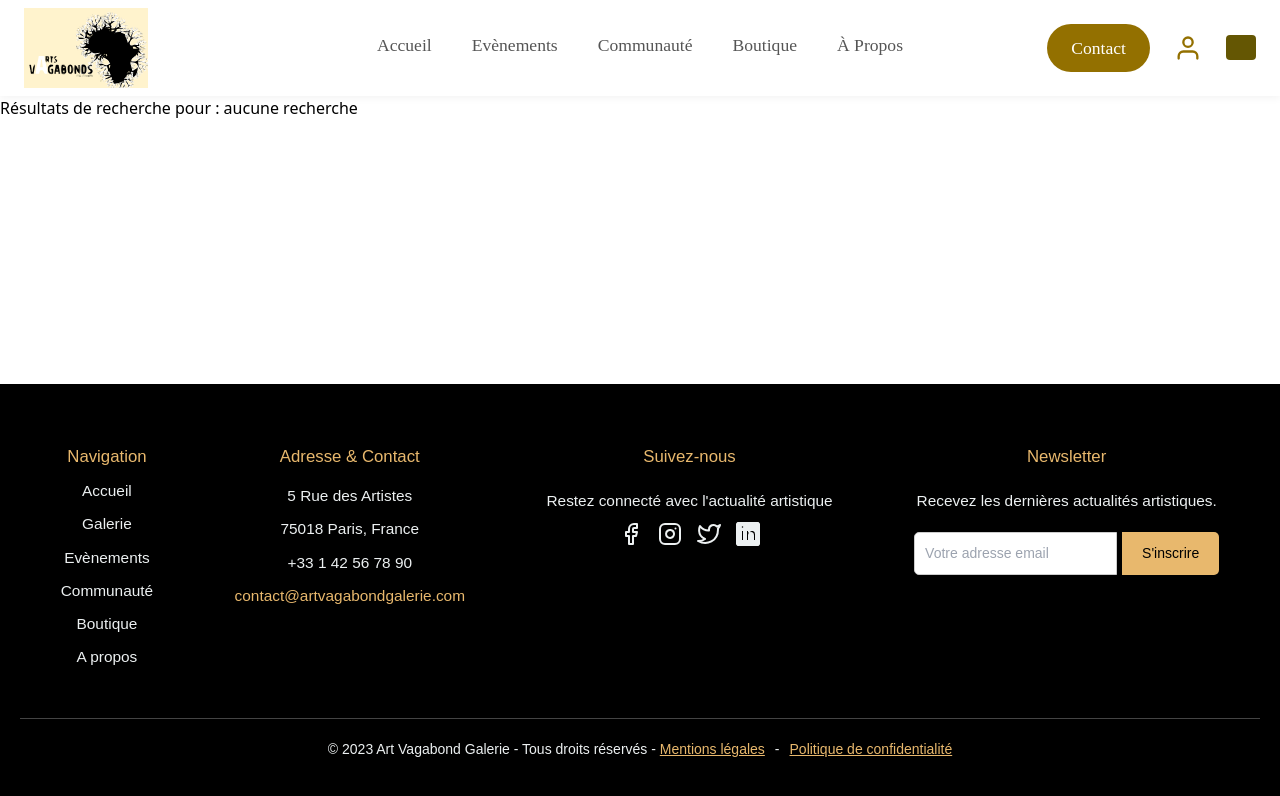
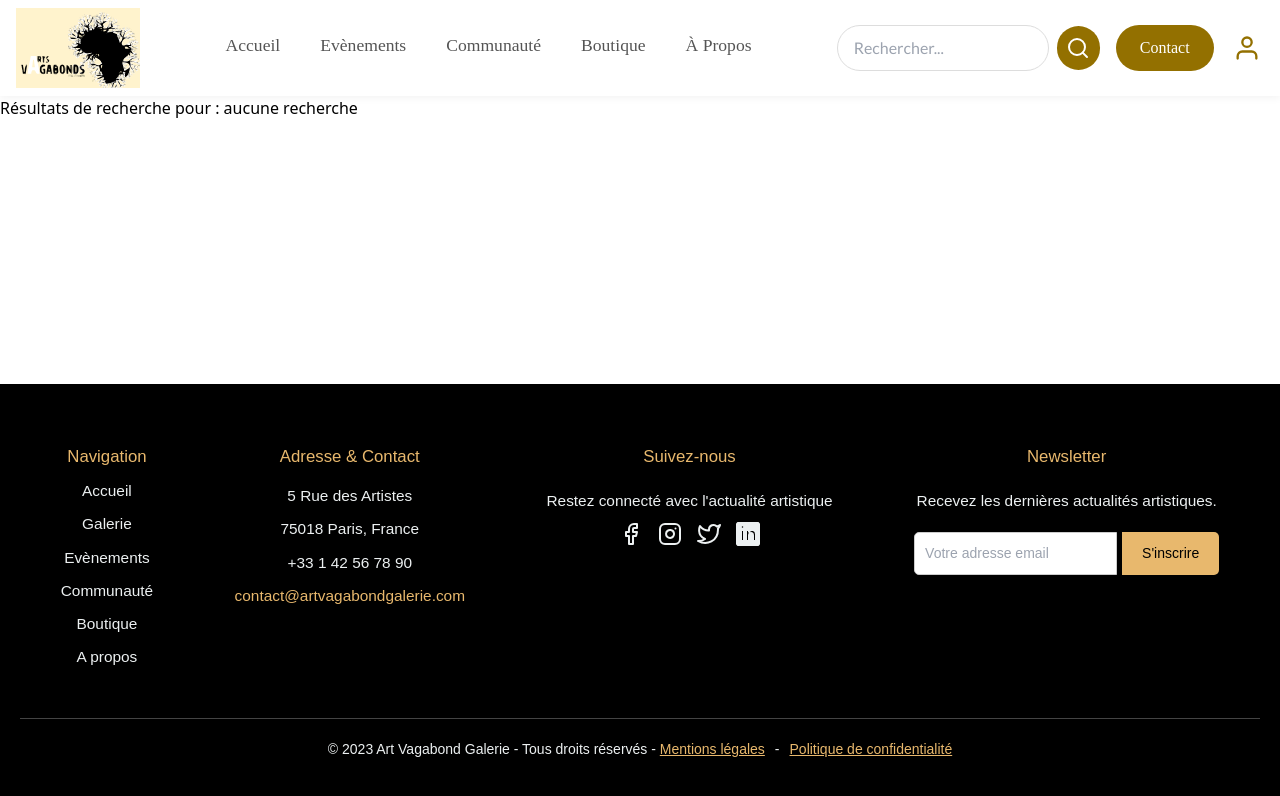
Before and after one commit to sossoumarcel/ArtVagabon, a Next.js app in the folder frontend/: page /recherche in a window 1280 px wide. Shown: the top 796 px of the page. Built offline with nearby package versions, Linux system fonts and the light colour scheme; a web font is replaced by a local one.

Commit message:
Modification du headnav

```diff
--- a/frontend/components/atoms/navigation/HeaderNav.module.css
+++ b/frontend/components/atoms/navigation/HeaderNav.module.css
@@ -1,45 +1,45 @@
 @import url('https://fonts.googleapis.com/css2?family=Akaya+Kanadaka&family=Lato:wght@400;700&display=swap');
 
 .header {
-  display: grid;
-  grid-template-columns: 1fr auto 1fr;
+  display: flex;
+  justify-content: space-between;
   align-items: center;
-  padding: 0.5rem 1.5rem;
+  padding: 0.5rem 1rem;
   background-color: #fff;
   box-shadow: 0 2px 8px rgba(0, 0, 0, 0.05);
   width: 100%;
-  max-width: 1400px;
   margin: 0 auto;
-  gap: 1.5rem;
+  gap: 1rem;
   font-family: 'Akaya Kanadaka', cursive;
   position: relative;
   z-index: 1001;
+  transition: padding 0.3s ease;
 }
 
 .left {
-  grid-column: 1 / 2;
-  justify-self: start;
+  flex-shrink: 0;
 }
 
 .left :global(svg),
 .left :global(img) {
   height: 80px;
   width: auto;
+  display: block;
+  transition: height 0.3s ease;
 }
 
 .nav {
-  grid-column: 2 / 3;
   display: flex;
   justify-content: center;
+  align-items: center;
   gap: 2.5rem;
 }
 
 .right {
-  grid-column: 3 / 4;
-  justify-self: end;
   display: flex;
   align-items: center;
-  gap: 1.5rem;
+  gap: 1rem;
+  flex-shrink: 0;
 }
 
 .navLink {
@@ -51,145 +51,83 @@
   padding-bottom: 5px;
   white-space: nowrap;
 }
+.navLink:hover, .active { color: #937000; }
+.navLink::after { content: ""; position: absolute; bottom: 0; left: 0; width: 0%; height: 2px; background-color: #937000; transition: width 0.3s ease; }
+.navLink:hover::after, .active::after { width: 100%; }
 
-.navLink:hover,
-.active {
-  color: #937000;
-}
+.searchContainer { display: flex; align-items: center; gap: 0.5rem; width: 100%; max-width: 350px; }
+.searchInput { flex-grow: 1; padding: 0.6rem 1rem; border: 1px solid #ddd; border-radius: 50px; font-size: 1rem; font-family: 'Lato', sans-serif; outline: none; transition: border-color 0.3s ease; }
+.searchInput:focus { border-color: #937000; }
+.searchButton { display: flex; align-items: center; justify-content: center; background-color: #937000; color: white; border: none; cursor: pointer; padding: 0.6rem; border-radius: 50%; transition: background-color 0.3s ease; }
+.searchButton:hover { background-color: #b38b00; color: white; }
 
-.navLink::after {
-  content: "";
-  position: absolute;
-  bottom: 0;
-  left: 0;
-  width: 0%;
-  height: 2px;
-  background-color: #937000;
-  transition: width 0.3s ease;
-}
+.contactBtn { background-color: #937000; color: white; padding: 0.7rem 1.5rem; border-radius: 50px; text-decoration: none; font-size: 1rem; transition: background-color 0.3s ease; border: none; white-space: nowrap; }
 
-.navLink:hover::after,
-.active::after {
-  width: 100%;
-}
+.profileIconLink, .searchIconLink { color: #937000; display: flex; align-items: center; padding: 0.2rem; }
+.profileIconLink :global(svg), .searchIconLink :global(svg) { width: 28px; height: 28px; fill: currentColor; transition: width 0.3s ease, height 0.3s ease; }
 
-.contactBtn {
-  background-color: #937000;
-  color: white;
-  padding: 0.7rem 1.5rem;
-  border-radius: 50px;
-  text-decoration: none;
-  font-size: 1.1rem;
-  transition: background-color 0.3s ease;
-  border: none;
-  white-space: nowrap;
-}
+.burgerBtn { display: none; flex-direction: column; justify-content: space-around; width: 30px; height: 25px; background: transparent; border: none; cursor: pointer; padding: 0; z-index: 1002; }
+.burgerBar { width: 100%; height: 3px; background-color: black; border-radius: 2px; transition: all 0.3s ease; }
+.burgerBarOpen1 { transform: rotate(45deg) translate(5px, 5px); }
+.burgerBarOpen2 { opacity: 0; }
+.burgerBarOpen3 { transform: rotate(-45deg) translate(7px, -7px); }
 
-.contactBtn:hover {
-  background-color: #7a5b00;
-}
-
-.profileIconLink {
-  color: #937000;
-}
-
-.profileIconLink svg {
-  width: 28px;
-  height: 28px;
-  fill: currentColor;
-}
-
-.burgerBtn {
-  display: flex;
-  flex-direction: column;
-  justify-content: space-around;
-  width: 30px;
-  height: 25px;
-  background: rgb(100, 86, 3);
-  border: none;
-  cursor: pointer;
-  padding: 0;
-  z-index: 12;
-  border-radius: 4px;
-}
-
-.burgerBar {
-  width: 100%;
-  height: 3px;
-  background-color: black;
-  border-radius: 2px;
-  transition: all 0.3s ease;
-}
-
-
-.burgerBarOpen:nth-child(1) {
-  transform: rotate(45deg) translate(5px, 5px);
-  background-color: white;
-}
-
-.burgerBarOpen:nth-child(2) {
-  opacity: 0;
-}
-
-.burgerBarOpen:nth-child(3) {
-  transform: rotate(-45deg) translate(5px, -5px);
-  background-color: white;
-}
-
-.burgerBtn svg {
-  width: 28px;
-  height: 28px;
-  fill: #000;
-}
-
-
-/* Menu mobile */
 .mobileNav {
   display: flex;
   flex-direction: column;
+  align-items: flex-start;
+  justify-content: flex-start;
   gap: 2rem;
-  align-items: center;
   position: fixed;
   top: 0;
   left: 0;
   right: 0;
   bottom: 0;
   background: white;
-  padding: 7rem 2rem 2rem;
+  padding: 1.5rem 2rem;
   z-index: 1000;
-  overflow-y: auto;
   transform: translateX(100%);
   transition: transform 0.3s ease;
+  overflow-y: auto;
+  padding-top: 6rem;
 }
 
-.mobileNav.open {
-  transform: translateX(0);
+.mobileNav.open { transform: translateX(0); }
+.mobileNav .navLink { font-size: 1.3rem; }
+
+/* --- DERNIER AJUSTEMENT --- */
+.mobileNav .contactBtn {
+  /* Le bouton s'adapte à son contenu et est aligné à gauche par son parent */
+  width: fit-content;
 }
 
-/* Responsive */
-@media (max-width: 1100px) {
-  .header {
-    display: flex;
-    justify-content: space-between;
-  }
+/* --- GESTION DE L'AFFICHAGE DESKTOP vs MOBILE --- */
 
-  .nav {
+.mobileOnly { display: none; }
+.desktopOnly { display: flex; align-items: center; }
+
+@media (max-width: 992px) {
+  .nav,
+  .desktopOnly {
     display: none;
   }
-
-  .burgerBtn {
+  .burgerBtn,
+  .mobileOnly {
     display: flex;
-    align-items: center;
-    justify-content: center;
   }
-}
-
-@media (max-width: 600px) {
   .header {
-    padding: 0.5rem 1rem;
+    padding-left: 0.75rem;
+    padding-right: 0.75rem;
   }
   .left :global(svg),
   .left :global(img) {
-    height: 60px;
+    height: 40px;
+  }
+  .right {
+    gap: 0.5rem;
+  }
+  .profileIconLink :global(svg), .searchIconLink :global(svg) {
+    width: 24px;
+    height: 24px;
   }
 }
--- a/frontend/components/atoms/navigation/HeaderNav.tsx
+++ b/frontend/components/atoms/navigation/HeaderNav.tsx
@@ -1,3 +1,5 @@
+// HeaderNav.js
+
 "use client";
 import { useState, useEffect } from "react";
 import styles from "./HeaderNav.module.css";
@@ -19,7 +21,6 @@ export function HeaderNav() {
     { href: "/a-propos", label: "À Propos" },
   ];
 
-  // Empêche le scroll quand le menu est ouvert
   useEffect(() => {
     document.body.style.overflow = menuOpen ? "hidden" : "auto";
     return () => {
@@ -29,7 +30,6 @@ export function HeaderNav() {
 
   return (
     <header className={styles.header}>
-      {/* Le burger n'est plus ici */}
       <div className={styles.left}>
         <Logo />
       </div>
@@ -40,7 +40,9 @@ export function HeaderNav() {
           <Link
             key={link.href}
             href={link.href}
-            className={`${styles.navLink} ${pathname === link.href ? styles.active : ""}`}
+            className={`${styles.navLink} ${
+              pathname === link.href ? styles.active : ""
+            }`}
           >
             {link.label}
           </Link>
@@ -48,37 +50,68 @@ export function HeaderNav() {
       </nav>
 
       <div className={styles.right}>
-        <Link href="/contact" className={styles.contactBtn}>
+        {/* -- MODIFICATION 1 : Barre de recherche complète pour DESKTOP SEULEMENT -- */}
+        <div className={`${styles.searchContainer} ${styles.desktopOnly}`}>
+          <input
+            type="text"
+            placeholder="Rechercher..."
+            className={styles.searchInput}
+          />
+          <button className={styles.searchButton} aria-label="Lancer la recherche">
+            <Icon name="search" />
+          </button>
+        </div>
+
+        {/* Bouton Contact visible uniquement desktop */}
+        <Link href="/contact" className={`${styles.contactBtn} ${styles.desktopOnly}`}>
           Contact
         </Link>
 
-        <Link href="/profil" className={styles.profileIconLink} aria-label="Mon compte">
+        {/* -- MODIFICATION 2 : Icône de recherche pour MOBILE SEULEMENT -- */}
+        <Link href="/recherche" className={`${styles.searchIconLink} ${styles.mobileOnly}`} aria-label="Recherche">
+            <Icon name="search" />
+        </Link>
+
+        <Link
+          href="/profil"
+          className={styles.profileIconLink}
+          aria-label="Mon compte"
+        >
           <Icon name="user" />
         </Link>
 
-        {/* 1. On remet le bouton burger ICI, à la fin de la div "right" */}
         <button
           className={styles.burgerBtn}
           onClick={() => setMenuOpen(!menuOpen)}
           aria-label="Ouvrir/fermer le menu"
         >
-          <Icon name={menuOpen ? "close" : "menu"} />
+          <span className={`${styles.burgerBar} ${menuOpen ? styles.burgerBarOpen1 : ""}`}></span>
+          <span className={`${styles.burgerBar} ${menuOpen ? styles.burgerBarOpen2 : ""}`}></span>
+          <span className={`${styles.burgerBar} ${menuOpen ? styles.burgerBarOpen3 : ""}`}></span>
         </button>
       </div>
 
-
-      {/* Menu mobile */}
+      {/* Menu mobile (SANS la recherche, car elle est maintenant dans le header) */}
       <nav className={`${styles.mobileNav} ${menuOpen ? styles.open : ""}`}>
         {navLinks.map((link) => (
           <Link
             key={link.href}
             href={link.href}
-            className={`${styles.navLink} ${pathname === link.href ? styles.active : ""}`}
+            className={`${styles.navLink} ${
+              pathname === link.href ? styles.active : ""
+            }`}
             onClick={() => setMenuOpen(false)}
           >
             {link.label}
           </Link>
         ))}
+        <Link
+          href="/contact"
+          className={styles.contactBtn}
+          onClick={() => setMenuOpen(false)}
+        >
+          Contact
+        </Link>
       </nav>
     </header>
   );
```
